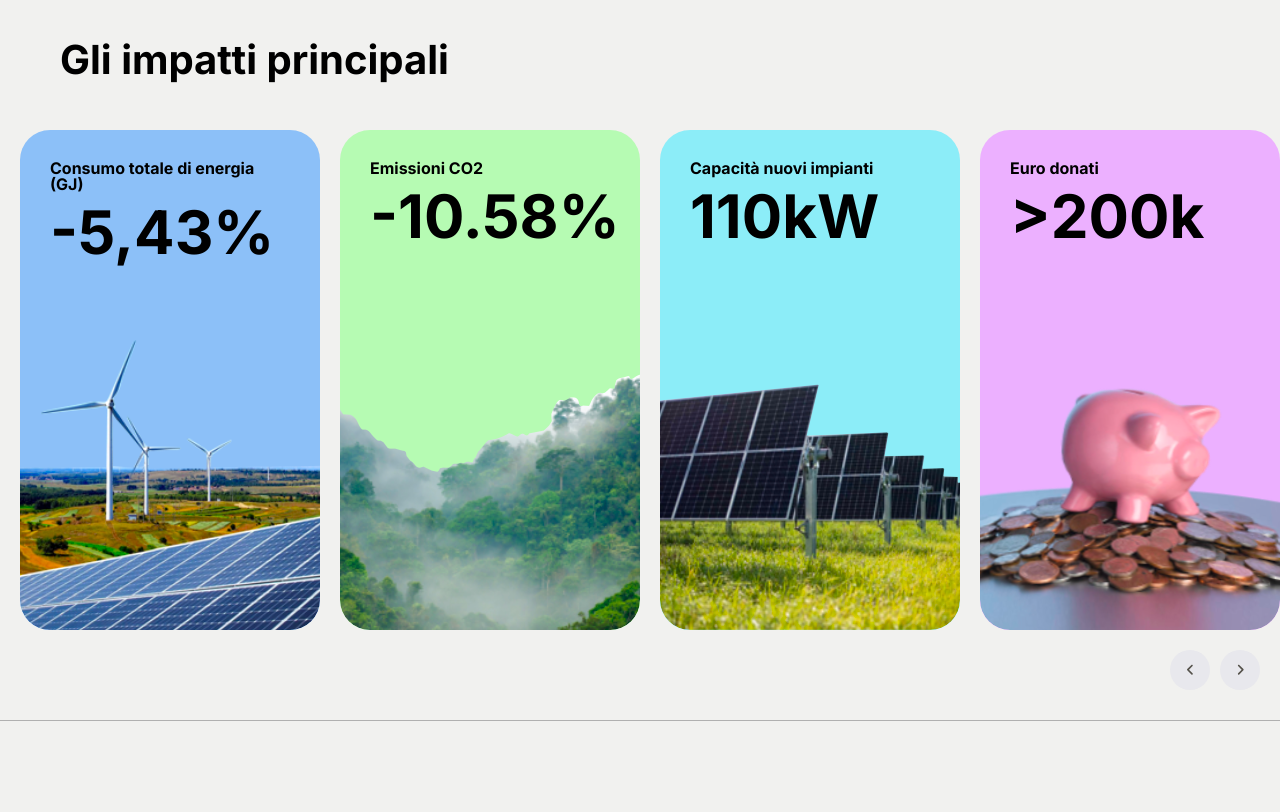
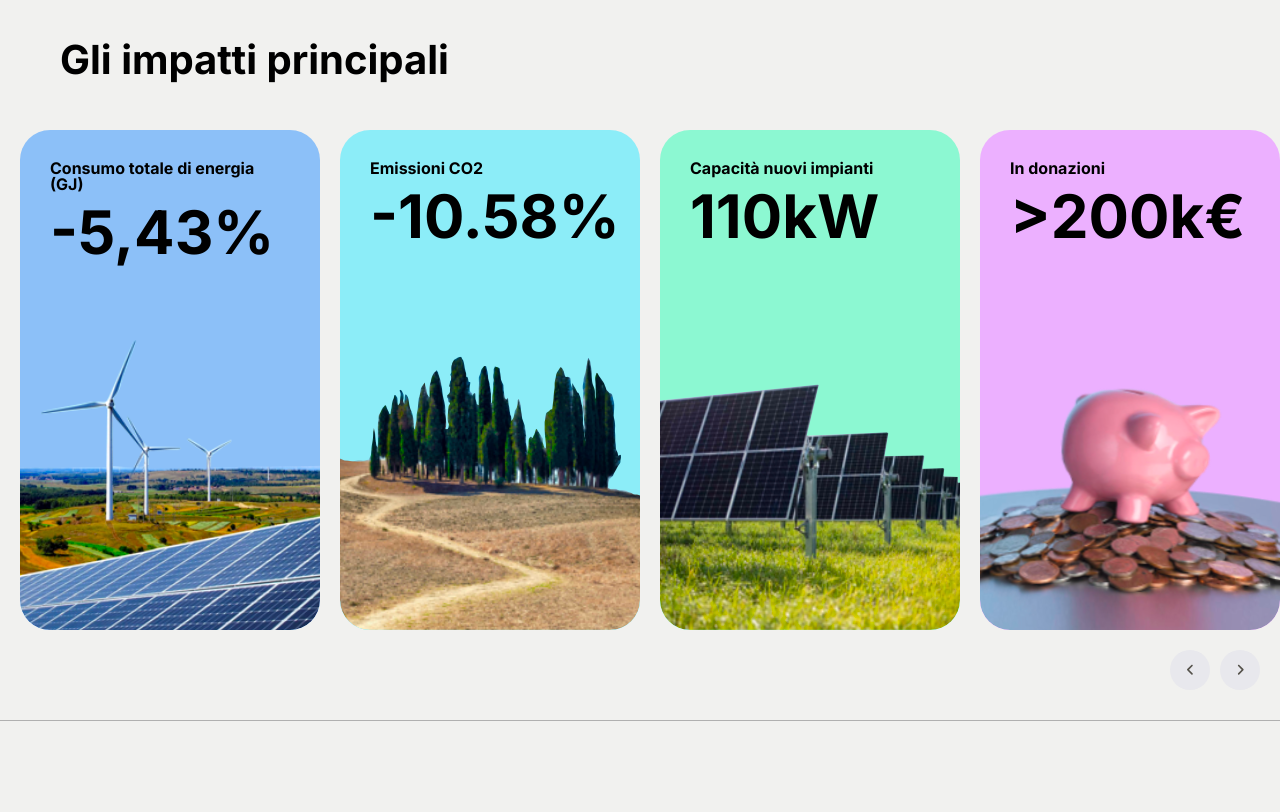
Before and after one commit to andrearotesi/sustainability-report, an Angular app: page / in a window 1280 px wide. Shown: the part 760-1572 px from the top of the page. Built offline with nearby package versions, Linux system fonts and the light colour scheme.

Commit message:
More pics

```diff
--- a/src/app/app.ts
+++ b/src/app/app.ts
@@ -23,10 +23,11 @@ export class App {
   protected readonly year = new Date().getFullYear();
   protected readonly reportItems: CardItems[] = [
     { image: 'images/energy.png', color: 'azure', title: '-5,43%', subtitle: 'Consumo totale di energia (GJ)' },
-    { image: 'images/emissions.png', color: 'green', title: '-10.58%', subtitle: 'Emissioni CO2' },
-    { image: 'images/solar.png', color: 'skyblue', title: '110kW', subtitle: 'Capacità nuovi impianti' },
-    { image: 'images/donations.png', color: 'pink', title: '>200k', subtitle: 'Euro donati' },
+    { image: 'images/emissions.png', color: 'skyblue', title: '-10.58%', subtitle: 'Emissioni CO2' },
+    { image: 'images/solar.png', color: 'mint', title: '110kW', subtitle: 'Capacità nuovi impianti' },
+    { image: 'images/donations.png', color: 'pink', title: '>200k€', subtitle: 'In donazioni' },
     { image: 'images/diesel.png', color: 'lilac', title: '-14.58%', subtitle: 'Consumo diesel' },
+    { image: 'images/women.png', color: 'azure', title: '+19.38%', subtitle: 'Lavoratrici assunte' },
   ];
   protected readonly companyItems: CardItems[] = [
     { image: 'images/test.png', color: 'hotpink', title: 'Robotics', subtitle: 'Progettazione, produzione e distribuzione robot' },
--- a/src/styles/fonts.scss
+++ b/src/styles/fonts.scss
@@ -1,4 +1,4 @@
-$card-title-mobile: bold 1.75rem/1 'Inter', sans-serif;
+$card-title-mobile: bold 2.75rem/1 'Inter', sans-serif;
 $card-title-desktop: bold 3rem/1 'Inter', sans-serif;
 
 $button: bold 16px/1 'Inter', sans-serif;
```
Also changed, not shown: public/images/emissions.png, public/images/women.png (added).
